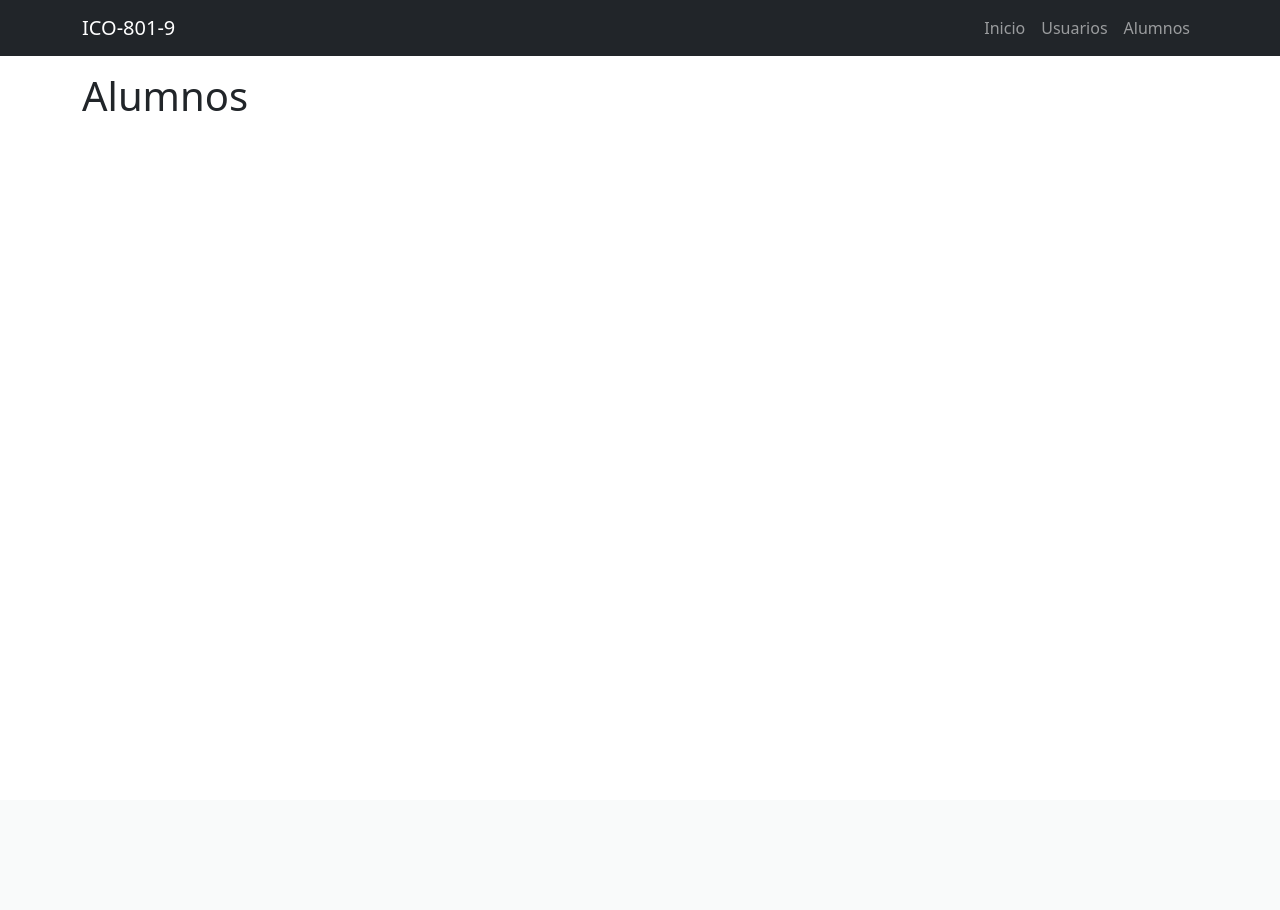
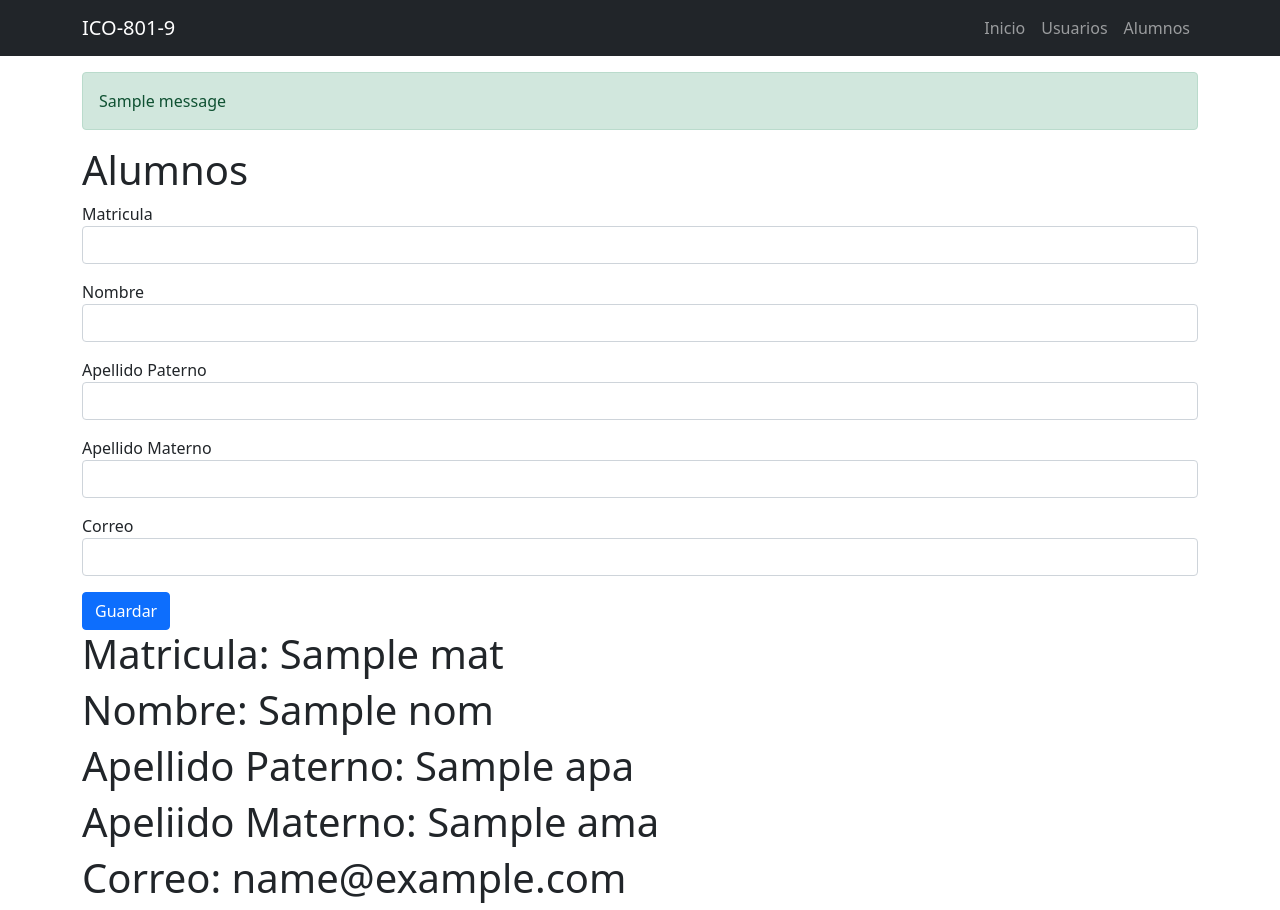
Before and after one commit to IDGS-805-22001717/IntroFlask, a Flask app: template templates/alumnos.html in a window 1280 px wide. Before the commit the page ends 111 px from the top, so only its background shows below. Run offline with Flask 3, Linux system fonts and the light colour scheme; the template is opened without the code that fills it: values that come from a table or form of the project are taken from there, most other values are stand-ins (such as "Sample title", 1, 10 or a date in 2020); one stand-in notice (Sample message) is shown; some libraries are stand-ins or nearby versions.

Commit message:
Mensaje Flask

```diff
--- a/app.py
+++ b/app.py
@@ -1,7 +1,15 @@
-from flask import Flask, render_template, request
 
 
+from flask import Flask, render_template, request
+from flask import flash
+from flask_wtf.csrf import CSRFProtect
+
+import forms
+
 app=Flask(__name__)
+app.secret_key='clave secreta'
+
+csrf=CSRFProtect()
 
 
 @app.route("/")
@@ -10,9 +18,25 @@ def index():
     lista = ["Juan", "Pedro", "Mario"]
     return render_template("index.html", titulo=titulo, lista=lista)
 
-@app.route("/alumnos")
+@app.route("/alumnos",methods=['GET','POST'])
 def alumnos():
-    return render_template("alumnos.html")
+    mat=0
+    nom=''
+    apa=''
+    ama=''
+    email=''
+    alumnos_class=forms.UserForm(request.form)
+    if request.method=='POST' and alumnos_class.validate():
+        mat=alumnos_class.matricula.data
+        nom=alumnos_class.nombre.data
+        apa=alumnos_class.apaterno.data
+        ama=alumnos_class.amaterno.data
+        email=alumnos_class.correo.data
+
+        mensaje='Bienvenido {}'.format(nom)
+        flash(mensaje)
+
+    return render_template("alumnos.html",form=alumnos_class, mat=mat, nom=nom, apa=apa, ama=ama, email=email)
 
 @app.route("/usuarios")
 def usuarios():
@@ -40,14 +64,14 @@ def formulario():
 '''
 @app.route("/operaBas", methods=['GET', 'POST'])
 def opera1():
+    res = 0
     if request.method == "POST":
         n1 = request.form.get("n1")
         n2 = request.form.get("n2")
-        res = int(n1) + int(n2)
+        if n1 and n2:
+            res = int(n1) + int(n2)
 
-        return render_template("operasBas.html", resultado=res)
-
-    return render_template("operasBas.html")
+    return render_template("operaBas.html", res=res)
 
 @app.route("/resultado",methods=['GET','POST'])
 def resultado():
@@ -57,4 +81,5 @@ def resultado():
     return "La suma de {} + {} = {}".format(n1,n2,res)
 
 if __name__=='__main__':
+    csrf.init_app(app)
     app.run(debug=True)
--- /dev/null
+++ b/forms.py
@@ -0,0 +1,31 @@
+from wtforms import Form
+from wtforms import IntegerField, StringField, PasswordField, EmailField, validators
+
+
+
+class UserForm(Form):
+    matricula=IntegerField("Matricula", {
+        validators.DataRequired(message="El campo es requerido"),
+        validators.NumberRange(min=100, max=1000, message="Ingrese valor valido")
+    })
+
+    nombre=StringField("Nombre", {
+        validators.DataRequired(message="El campo es requerido"),
+        validators.length(min=4, max=10, message="Ingrese un nombre valido")
+    })
+
+    apellidoP=StringField("Apellido Paterno", {
+        validators.DataRequired(message="El campo es requerido"),
+
+    })
+
+    apellidoM=StringField("Apellido Materno", {
+        validators.DataRequired(message="El campo es requerido"),
+
+    })
+
+    correo=EmailField("Correo", {
+        validators.DataRequired(message="El campo es requerido"),
+        validators.Email(message="Ingresa correo valido")
+
+    })
--- /dev/null
+++ b/templates/_macros.html
@@ -0,0 +1,23 @@
+{% macro datos (name, placeholder, type="text") %}
+
+  <div class="mb-3">
+    <label for="{{name}}" class="form-label">{{name}}</label>
+    <input type="{{type}}" class="form-label" name="{{name}}" id="{{name}}" placeholder="{{placeholder}}"/>
+  </div>
+
+{% endmacro %}
+
+{% macro campoNuevo(field)%}
+
+  <td>{{field.label}}</td>
+  <dd>{{field(**kwargs) | safe }}</dd>
+
+  {% if field.errors %}
+
+    {% for error in field.errors %}
+        <li style="color: red;">{{error}}</li>
+    {%endfor%}
+
+  {%endif%}
+
+{% endmacro %}
--- a/templates/alumnos.html
+++ b/templates/alumnos.html
@@ -1,5 +1,23 @@
-{% extends "layaut.html" %}
+{% extends 'layout.html' %}
 
-{%block content%}
-<h1>Alumnos</h1>
-    {%endblock%}
+{% block content %}
+  {% import '_macros.html' as macros %}
+  <h1>Alumnos</h1>
+  <form actions="" method="POST" novalidate>
+    {{form.csrf_token}}
+
+    <input type="hidden" name="csrf_token" value="{{csrf_token()}}">
+    <div class="mb-3">{{ macros.campoNuevo(form.matricula, class='form-control') }}</div>
+    <div class="mb-3">{{ macros.campoNuevo(form.nombre, class='form-control') }}</div>
+    <div class="mb-3">{{ macros.campoNuevo(form.apellidoP, class='form-control') }}</div>
+    <div class="mb-3">{{ macros.campoNuevo(form.apellidoM, class='form-control') }}</div>
+    <div class="mb-3">{{ macros.campoNuevo(form.correo, class='form-control') }}</div>
+    <button class="btn btn-primary" type="submit">Guardar</button>
+  </form>
+
+  <h1>Matricula: {{ mat }}</h1>
+  <h1>Nombre: {{ nom }}</h1>
+  <h1>Apellido Paterno: {{ apa }}</h1>
+  <h1>Apeliido Materno: {{ ama }}</h1>
+  <h1>Correo: {{ email }}</h1>
+{% endblock %}
--- a/templates/layaut.html
+++ /dev/null
@@ -1,49 +0,0 @@
-<!DOCTYPE html>
-<html lang="eng">
-<head>
-    <meta charset="UTF-8">
-    <meta name="viewport" content="width=device-width, initial-scale=1.0">
-    <link rel="stylesheet" href="{{ url_for('static', filename='bootstrap/css/bootstrap.min.css') }}">
-    <title>Document</title>
-</head>
-<body>
-    <nav class="navbar navbar-expand-lg navbar-dark bg-dark fixed-top">
-  <div class="container">
-    <a class="navbar-brand" href="{{ url_for('index') }}">ICO-801-9</a>
-
-    <button class="navbar-toggler" type="button" data-bs-toggle="collapse" data-bs-target="#navbarNav">
-      <span class="navbar-toggler-icon"></span>
-    </button>
-
-    <div class="collapse navbar-collapse" id="navbarNav">
-      <ul class="navbar-nav ms-auto">
-
-        <li class="nav-item">
-          <a class="nav-link {% if request.endpoint == 'index' %}active{% endif %}"
-             href="{{ url_for('index') }}">Inicio</a>
-        </li>
-
-        <li class="nav-item">
-          <a class="nav-link {% if request.endpoint == 'usuarios' %}active{% endif %}"
-             href="">Usuarios</a>
-        </li>
-
-        <li class="nav-item">
-          <a class="nav-link {% if request.endpoint == 'alumnos' %}active{% endif %}"
-             href="">Alumnos</a>
-        </li>
-
-      </ul>
-    </div>
-  </div>
-</nav>
-<div class="container mt-5 pt-4">
-
-    {% block content %}
-
-    {% endblock %}
-
-
-<script src="../static/boostrap/js/boostrap.bundle.min.js"></script>
-</body>
-</html>
--- /dev/null
+++ b/templates/layout.html
@@ -0,0 +1,51 @@
+<!DOCTYPE html>
+<html lang="eng">
+  <head>
+    <meta charset="UTF-8" />
+    <meta name="viewport" content="width=device-width, initial-scale=1.0" />
+    <link href="../static/bootstrap/css/bootstrap.min.css" rel="stylesheet" />
+    <title>Document</title>
+  </head>
+  <body>
+    <nav class="navbar navbar-expand-lg navbar-dark bg-dark fixed-top">
+      <div class="container">
+        <a class="navbar-brand" href="{{ url_for('index') }}">ICO-801-9</a>
+
+        <button class="navbar-toggler" type="button" data-bs-toggle="collapse" data-bs-target="#navbarNav"><span class="navbar-toggler-icon"></span></button>
+
+        <div class="collapse navbar-collapse" id="navbarNav">
+          <ul class="navbar-nav ms-auto">
+            <li class="nav-item">
+              <a class="nav-link {% if request.endpoint == 'index' %}active{% endif %}" href="{{ url_for('index') }}">Inicio</a>
+            </li>
+
+            <li class="nav-item">
+              <a class="nav-link {% if request.endpoint == 'usuarios' %}active{% endif %}" href="">Usuarios</a>
+            </li>
+
+            <li class="nav-item">
+              <a class="nav-link {% if request.endpoint == 'alumnos' %}active{% endif %}" href="">Alumnos</a>
+            </li>
+          </ul>
+        </div>
+      </div>
+    </nav>
+    <div class="container mt-5 pt-4">
+      {% with messages=get_flashed_messages() %}
+        {% if messages %}
+          {% for message in messages %}
+            <div class="alert alert-success">
+              {{message}}
+            </div>
+          {% endfor %}
+        {% endif %}
+      {% endwith %}
+
+      {% block content %}
+
+      {% endblock %}
+    </div>
+
+    <script src="../static/bootstrap/js/bootstrap.bundle.min.js"></script>
+  </body>
+</html>
```
Also changed, not shown: templates/Index.html (+4 -4 lines), templates/operasBas.html (+10 -12 lines), templates/usuarios.html (+11 -4 lines).
